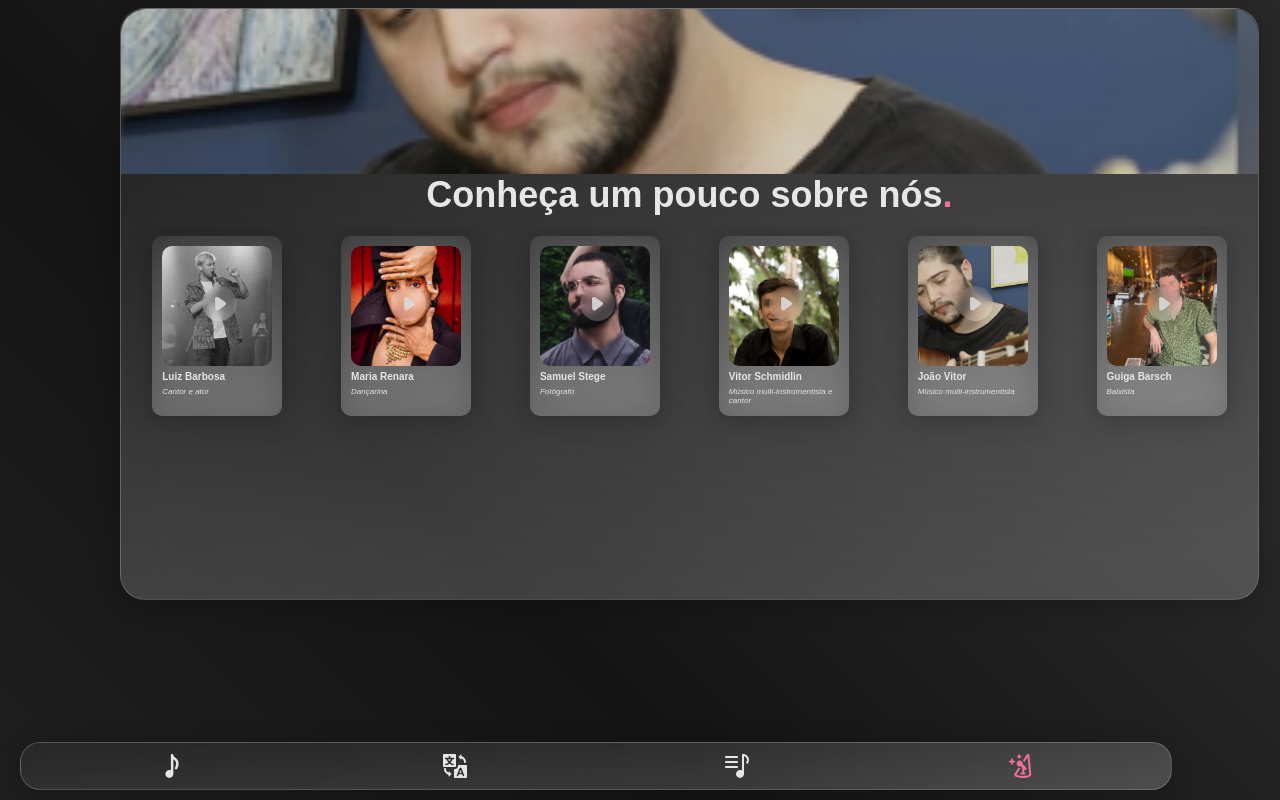
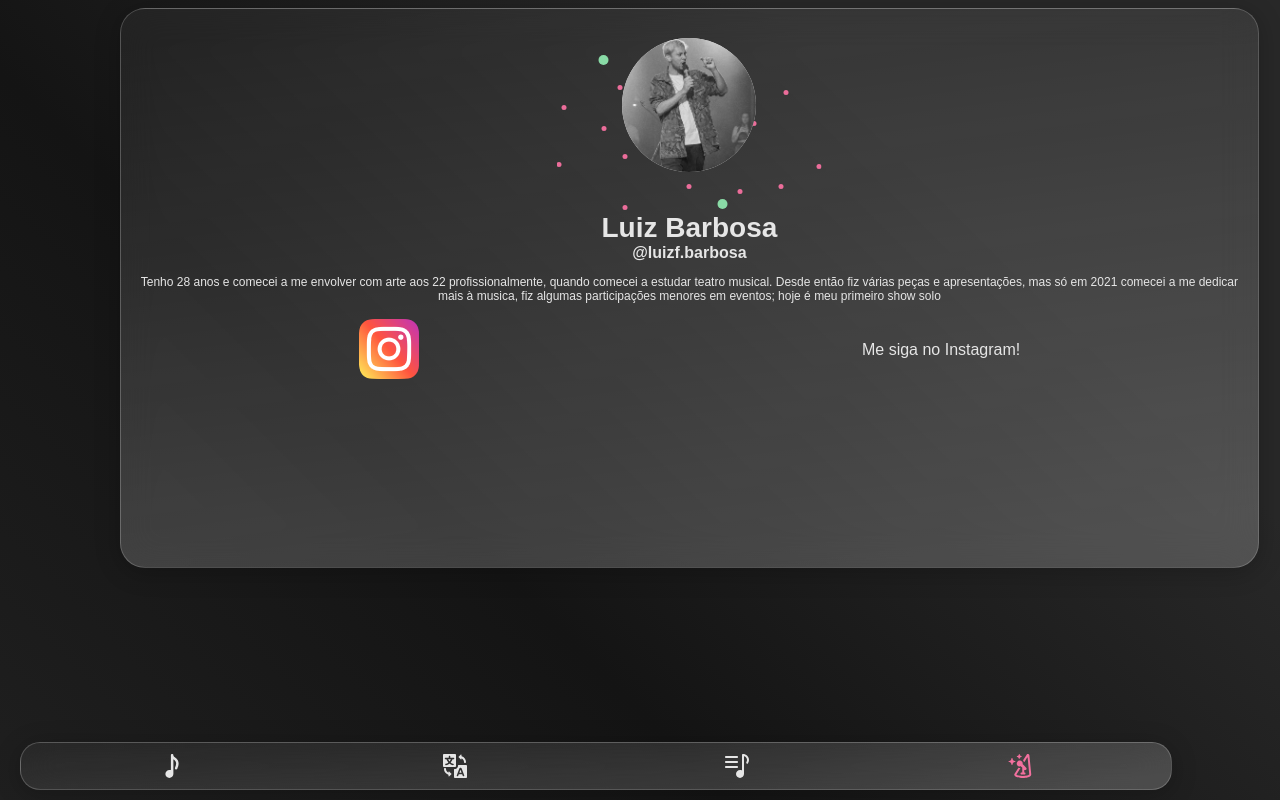
Before and after one commit to luizfbarbosa12/digital-playbill, a React (Create React App) app: page /artists/1 in a window 1280 px wide. Built offline with nearby package versions, Linux system fonts and the light colour scheme.

Commit message:
profile page finished

```diff
--- a/src/Components/ArtistCard/ArtistCard.jsx
+++ b/src/Components/ArtistCard/ArtistCard.jsx
@@ -7,9 +7,9 @@ import {
   Play,
 } from "./styles";
 import play from "../../Assets/play.svg";
-const ArtistCard = ({ artist, onClick }) => {
+const ArtistCard = ({ artist, clickFn }) => {
   return (
-    <CardWrapper>
+    <CardWrapper onClick={clickFn}>
       <ArtistPhoto src={artist.picture} alt="Artist photo" />
       <ArtistName>{artist.name}</ArtistName>
       <ArtistPosition>{artist.role}</ArtistPosition>
--- a/src/Pages/Artists/index.jsx
+++ b/src/Pages/Artists/index.jsx
@@ -11,7 +11,7 @@ import renara from "../../Assets/renara.jpg";
 import samuel from "../../Assets/samuel.png";
 import { goToSpecificArtist } from "../../Router/coordinator";
 import { useNavigate } from "react-router-dom";
-
+import joan from '../../Assets/joan.jpg'
 const Artists = () => {
   const navigate = useNavigate();
   const artists = [
@@ -31,6 +31,7 @@ const Artists = () => {
       role: "Músico multi-instrumentista",
     },
     { id: "6", picture: guiga, name: "Guiga Barsch", role: "Baixista" },
+    { id: "7", picture: joan, name: "Joan Castro", role: "Violinista" },
   ];
 
   return (
@@ -43,11 +44,10 @@ const Artists = () => {
       </TitleContainer>
       <Container>
         {artists.map((artist) => {
-          console.log(artists)
           return (
             <ArtistCard
               key={artist.id}
-              onClick={() => goToSpecificArtist(navigate, artist.id)}
+              clickFn={() => goToSpecificArtist(navigate, artist.id)}
               artist={artist}
             />
           );
--- a/src/Pages/Profile/index.jsx
+++ b/src/Pages/Profile/index.jsx
@@ -10,38 +10,55 @@ import {
   UserInfoContainer,
   Bio,
   BodyContent,
+  Links,
+  FollowText
 } from "./styles";
 import dots from "../../Assets/dots.svg";
 import instagram from "../../Assets/instagram.png";
 import artistsInfo from "../../data/artists-info.json";
 import { useParams } from "react-router-dom";
+import vitor from "../../Assets/vitor.jpg";
+import guiga from "../../Assets/guiga-profile.jpg";
+import luiz from "../../Assets/luiz-profile.jpg";
+import renara from "../../Assets/renara.jpg";
+import samuel from "../../Assets/samuel.png";
+import joao from "../../Assets/joao-app.png";
+import joan from "../../Assets/joan.jpg";
 const Profile = () => {
   const params = useParams();
+  const profilePictures = [
+    { id: "1", picture: luiz },
+    { id: "2", picture: renara },
+    { id: "3", picture: samuel },
+    { id: "4", picture: vitor },
+    { id: "5", picture: joao },
+    { id: "6", picture: guiga },
+    { id: "7", picture: joan },
+  ];
   const specificArtist = artistsInfo.find((artist) => artist.id === params.id);
-  console.log(specificArtist);
+  const findProfilePicture = profilePictures.find(
+    (picture) => picture.id === params.id
+  );
   return (
     <GlassBackground>
       <Header>
-        <DottedBackground src={dots} alt="" />
+        <DottedBackground src={dots} alt="dots" />
         <PictureFrame>
-          <ProfilePicture src="" alt="" />
+          <ProfilePicture src={findProfilePicture.picture} alt="artist-photo" />
         </PictureFrame>
         <UserInfoContainer>
-          <ArtistName>Luiz Barbosa</ArtistName>
-          <ArtistUser>@luizf.barbosa</ArtistUser>
+          <ArtistName>{specificArtist.name}</ArtistName>
+          <ArtistUser>{specificArtist.user}</ArtistUser>
         </UserInfoContainer>
       </Header>
       <BodyContent>
-        <Bio>
-          Lorem ipsum dolor, sit amet consectetur adipisicing elit. Similique
-          voluptas est voluptatem. Deserunt sit, odio est aperiam exercitationem
-          sed possimus, excepturi repellendus consequuntur, dolorum qui quae
-          mollitia esse placeat deleniti.
-        </Bio>
-        <a href="">
-          <img src={instagram} alt="instagram-logo" />
-        </a>
-        <a href="">portfolio</a>
+        <Bio>{specificArtist.bio}</Bio>
+        <Links>
+          <a href={specificArtist.instagram} target="_blank" rel="noreferrer">
+            <img src={instagram} alt="instagram-logo" />
+          </a>
+          <FollowText>Me siga no Instagram! </FollowText>
+        </Links>
       </BodyContent>
     </GlassBackground>
   );
--- a/src/Pages/Profile/styles.jsx
+++ b/src/Pages/Profile/styles.jsx
@@ -2,7 +2,7 @@ import styled from "styled-components";
 import { colors } from "../../colors/colors";
 export const Header = styled.header`
   position: relative;
-  height: 32.5rem;
+  height: 25rem;
   width: 100%;
   display: flex;
   gap: 4rem;
@@ -13,7 +13,7 @@ export const Header = styled.header`
 export const DottedBackground = styled.img`
   position: absolute;
   left: 50%;
-  top: 7rem;
+  top: 3rem;
   transform: translate(-50%, 0);
 `;
 
@@ -25,7 +25,12 @@ export const PictureFrame = styled.div`
   z-index: 1;
 `;
 
-export const ProfilePicture = styled.img``;
+export const ProfilePicture = styled.img`
+  height: 100%;
+  width: 100%;
+  object-fit: cover;
+  border-radius: 50%;
+`;
 
 export const UserInfoContainer = styled.div`
   display: flex;
@@ -45,9 +50,22 @@ export const ArtistUser = styled.h3`
 export const Bio = styled.p`
   font-size: 1.2rem;
   text-align: center;
-  transform: translateY(-30%);
+  width: 100%;
 `;
 
 export const BodyContent = styled.div`
-  width: 25rem;
+  width: 100%;
+  display: flex;
+  flex-direction: column;
+  gap: 1.6rem;
 `;
+
+export const Links = styled.div`
+  display: flex;
+  justify-content: space-around;
+  align-items: center;
+`
+
+export const FollowText = styled.p`
+  font-size: 1.6rem;
+`
--- a/src/Pages/Translation/index.jsx
+++ b/src/Pages/Translation/index.jsx
@@ -9,7 +9,7 @@ const Translation = () => {
   const params = useParams();
 
   const specificLyric = lyrics.find((lyric) => lyric.id === params.id);
-  console.log(specificLyric)
+
   const mergeLyricsAndTranslation = () => {
     let lyricsTranslation = [];
     for (
--- a/src/Router/Router.jsx
+++ b/src/Router/Router.jsx
@@ -13,12 +13,12 @@ const Router = () => {
   return (
     <BrowserRouter>
       <Routes>
-        <Route index element={<Profile />} />
+        <Route index element={<Onboarding />} />
         <Route path="/setlist" element={<Setlist />} />
         <Route path="/translation/:id?" element={<Translation />} />
         <Route path="/playlists" element={<Playlists />} />
         <Route path="/artists" element={<Artists />} />
-        <Route path="/artists/:name" element={<Artists />} />
+        <Route path="/artists/:id" element={<Profile />} />
       </Routes>
       <NavBar />
     </BrowserRouter>
--- a/src/Router/coordinator.jsx
+++ b/src/Router/coordinator.jsx
@@ -18,6 +18,6 @@ export const goToArtists = (navigate) => {
     navigate('/artists')
 }
 
-export const goToSpecificArtist = (navigate, artist) => {
-    navigate(`/artists/${artist}`)
+export const goToSpecificArtist = (navigate, id) => {
+    navigate(`/artists/${id}`)
 }
--- a/src/data/artists-info.json
+++ b/src/data/artists-info.json
@@ -1,11 +1,12 @@
 [
   {
     "id": "1",
-    "bio": "Tenho 28 anos e comecei a me envolver na aere aos 22, quando comecei a estdar teatro musical. Desde então fiz várias peças e apresentações, mas só em 2021 comecei a me dedicar mais à musica, fiz algumas participações menores em eventos; hoje é meu primeiro show solo",
+    "bio": "Tenho 28 anos e comecei a me envolver com arte aos 22 profissionalmente, quando comecei a estudar teatro musical. Desde então fiz várias peças e apresentações, mas só em 2021 comecei a me dedicar mais à musica, fiz algumas participações menores em eventos; hoje é meu primeiro show solo",
     "name": "Luiz Barbosa",
     "user": "@luizf.barbosa",
     "instagram": "https://www.instagram.com/luizf.barbosa/",
-    "portfolio": ""
+    "portfolio": "",
+    "profile-picture": ""
   },
   {
     "id": "2",
@@ -41,10 +42,18 @@
   },
   {
     "id": "6",
+    "bio": "Músico desde sempre tive a sorte de crescer numa família de músicos. Logo cedo bebi das fontes da mpb, bossa nova e rock 'n' roll. Com 10 anos iniciei no violão e ao 16 no contrabaixo. Amante de todas das artes hoje vivo da minha própria arte. Já participei em diversos projetos de músicos e bandas joinvilenses como SAMO, Luzzi Saito, Vitor Ramatis, Augusto Klug e atualmente sou professor de música, baixista profissional e músico free-lancer.",
+    "name": "Guiga Barsch",
+    "user": "@guigavelvet",
+    "instagram": "https://www.instagram.com/guigavelvet/",
+    "portfolio": ""
+  },
+  {
+    "id": "7",
     "bio": "",
-    "name": "Guiga Barsch",
-    "user": "",
-    "instagram": "",
+    "name": "Joan Castro",
+    "user": "@joancastronascimento",
+    "instagram": "https://www.instagram.com/joancastronascimento/",
     "portfolio": ""
   }
 ]
```
Also changed, not shown: src/Assets/joan.jpg (added).
